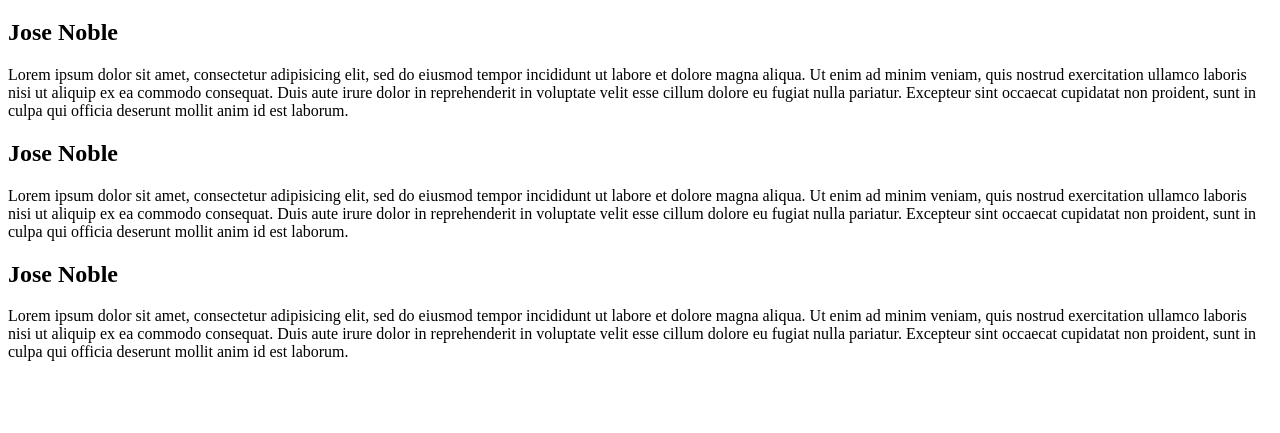
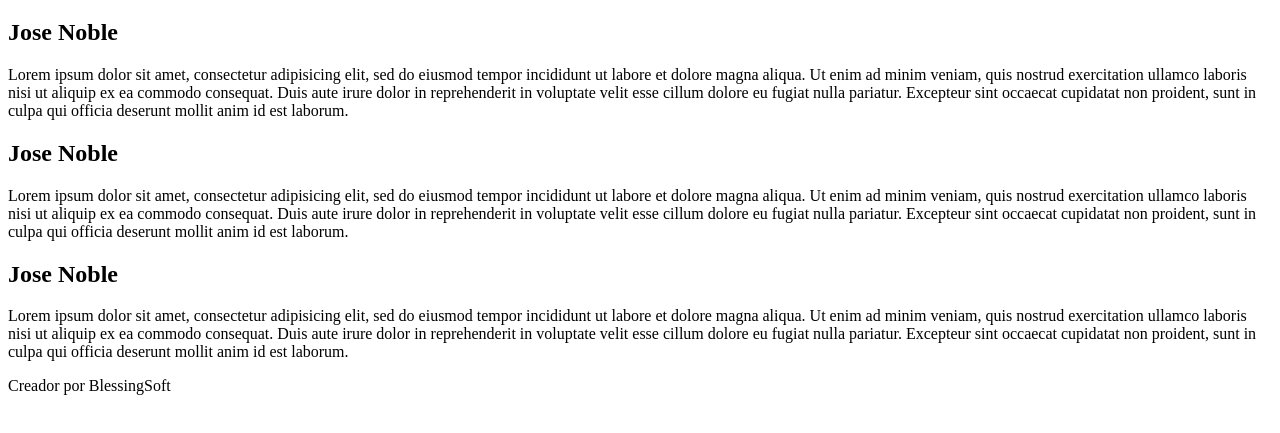
Before and after one commit to jcnoble10/Primer-repositorio-git, a plain HTML site: page index.html in a window 1280 px wide. Shown: the part 61-494 px from the top of the page. Drawn offline with Linux system fonts and the light colour scheme.

Commit message:
Terminamos el footer

```diff
--- a/index.html
+++ b/index.html
@@ -26,5 +26,9 @@
     </article>
   </main>
 
+  <footer>
+    Creador por BlessingSoft
+  </footer>
+
 </body>
 </html>
--- a/style.css
+++ b/style.css
@@ -0,0 +1,3 @@
+body{
+  background-color: green;
+}
```
